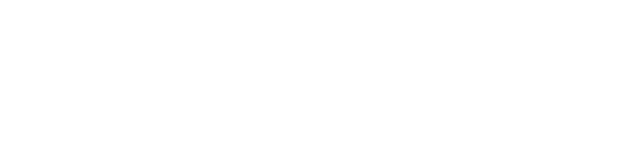
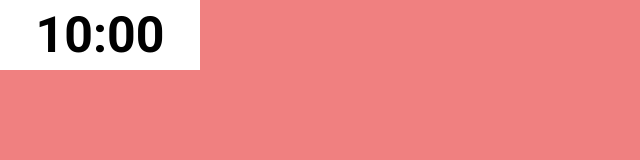
Before and after one commit to aacarring/countdown-timer, a plain HTML site: page index.html in a window 1280 px wide. Shown: the whole page, without its empty margins (0-640 px from the left). Drawn offline with Linux system fonts and the light colour scheme.

Commit message:
Added boilerplate layout in html, styling in css

```diff
--- a/index.html
+++ b/index.html
@@ -4,10 +4,13 @@
     <meta charset="UTF-8">
     <meta name="viewport" content="width=device-width, initial-scale=1.0">
     <title>Countdown Timer</title>
+    <link rel="preconnect" href="https://fonts.gstatic.com">
+    <link href="https://fonts.googleapis.com/css2?family=Roboto:ital,wght@0,100;0,300;0,400;0,500;0,700;0,900;1,100;1,300;1,400;1,500;1,700;1,900&display=swap" rel="stylesheet">
     <link rel="stylesheet" href="/styles.css">
 </head>
 <body>
 
+    <p id="countdown">10:00</p>
 
 <script src="/app.js"></script>
 </body>
--- a/styles.css
+++ b/styles.css
@@ -0,0 +1,16 @@
+body {
+    background-color: lightcoral;
+    font-family: 'Roboto', sans-serif;
+    margin: 0;
+}
+p {
+    background-color: white;
+    display: inline-flex;
+    align-items: center;
+    justify-content: center;
+    margin: 0;
+    font-size: 50px;
+    font-weight: bolder;
+    height: 70px;
+    width: 200px;
+}
```
